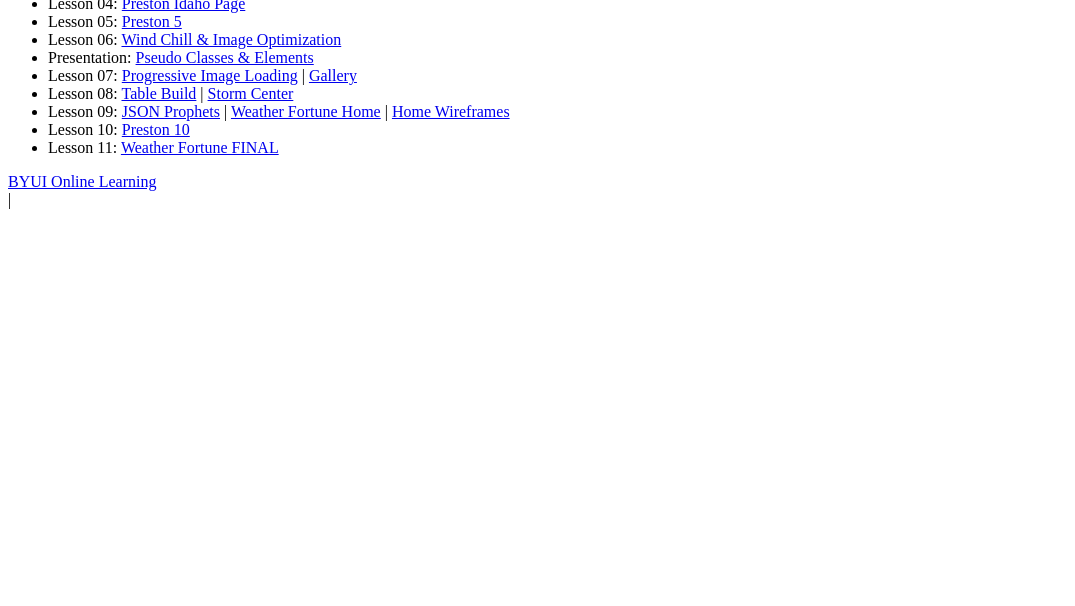
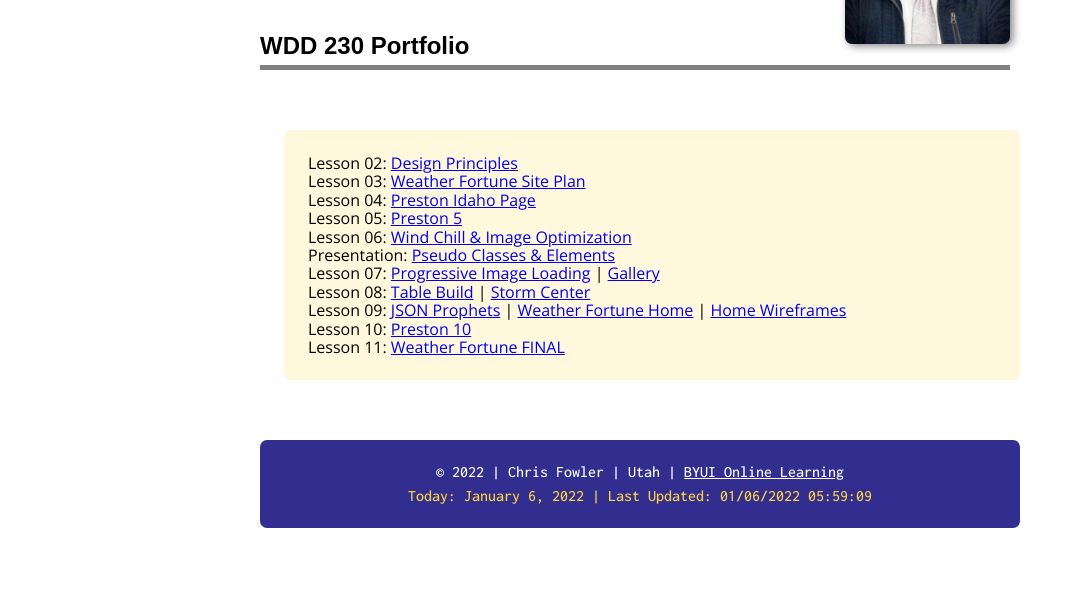
Before and after one commit to cfowl/wdd230, a plain HTML site: page index.html in a window 1280 px wide. Shown: the part 194-800 px from the top of the page, without its empty margins (0-1075 px from the left). Drawn offline with nearby package versions, Linux system fonts and the light colour scheme; the site is published under a folder, as on GitHub Pages, so addresses that start at the root find nothing; a script that the page names is missing; a web font is replaced by a local one.

Commit message:
fixed links

```diff
--- a/index.html
+++ b/index.html
@@ -10,16 +10,16 @@
     <link href="https://fonts.googleapis.com/css2?family=Inconsolata:wght@500&family=Inknut+Antiqua:wght@800&family=Open+Sans&display=swap" rel="stylesheet">
     <!-- ADD MY OWN FAVICON !! -->
     <script src="https://ajax.googleapis.com/ajax/libs/webfont/1.6.26/webfont.js" defer></script>
-    <link rel="stylesheet" href="/lesson1/css/normalize.css">
-    <link rel="stylesheet" href="/lesson1/css/small.css">
-    <link rel="stylesheet" href="/lesson1/css/medium.css">
-    <script src="/lesson1/js/webfontload.js" defer></script>
-    <script src="/lesson1/js/dates.js" defer></script>
+    <link rel="stylesheet" href="lesson1/css/normalize.css">
+    <link rel="stylesheet" href="lesson1/css/small.css">
+    <link rel="stylesheet" href="lesson1/css/medium.css">
+    <script src="lesson1/js/webfontload.js" defer></script>
+    <script src="lesson1/js/dates.js" defer></script>
 </head>
 <body>
 
     <header>
-      <img id="portrait" src="/lesson1/images/myport.jpg" alt="Portrait of Chris Fowler">
+      <img id="portrait" src="lesson1/images/myport.jpg" alt="Portrait of Chris Fowler">
       <h1>Chris Fowler</h1>
     </header>
 
@@ -29,21 +29,21 @@
 
         <nav>
           <ul>
-            <li>Lesson 02: <a href="/wdd230/lesson2/design-principles.html">Design Principles</a></li>
-            <li>Lesson 03: <a href="/wdd230/lesson3/html/index.html">Weather Fortune Site Plan</a></li>
-            <li>Lesson 04: <a href="/wdd230/lesson4/preston-4.html">Preston Idaho Page</a></li>
-            <li>Lesson 05: <a href="/wdd230/lesson5/preston-5.html">Preston 5</a></li>
-            <li>Lesson 06: <a href="/wdd230/lesson6/preston-6.html">Wind Chill & Image Optimization</a></li>
-            <li>Presentation: <a href="/wdd230/lesson1/images/presentation.mp4">Pseudo Classes & Elements</a></li>
-            <li>Lesson 07: <a href="/wdd230/lesson7/lazyload.html">Progressive Image Loading</a> |
-              <a href="/wdd230/lesson7/gallery-7.html">Gallery</a></li>
-            <li>Lesson 08: <a href="/wdd230/lesson8/tablebuild.html">Table Build</a> |
-              <a href="/wdd230/lesson8/stormcenter.html">Storm Center</a></li>
-            <li>Lesson 09: <a href="/wdd230/lesson9/prophets.html">JSON Prophets</a> |
-              <a href="/wdd230/lesson9/index.html">Weather Fortune Home</a> |
-              <a href="/wdd230/lesson9/home-wireframes.html">Home Wireframes</a></li>
-            <li>Lesson 10: <a href="/wdd230/lesson10/preston-10.html">Preston 10</a></li>
-            <li>Lesson 11: <a href="/wdd230/lesson11/index.html">Weather Fortune FINAL</a></li>
+            <li>Lesson 02: <a href="lesson2/design-principles.html">Design Principles</a></li>
+            <li>Lesson 03: <a href="lesson3/html/index.html">Weather Fortune Site Plan</a></li>
+            <li>Lesson 04: <a href="lesson4/preston-4.html">Preston Idaho Page</a></li>
+            <li>Lesson 05: <a href="lesson5/preston-5.html">Preston 5</a></li>
+            <li>Lesson 06: <a href="lesson6/preston-6.html">Wind Chill & Image Optimization</a></li>
+            <li>Presentation: <a href="lesson1/images/presentation.mp4">Pseudo Classes & Elements</a></li>
+            <li>Lesson 07: <a href="lesson7/lazyload.html">Progressive Image Loading</a> |
+              <a href="lesson7/gallery-7.html">Gallery</a></li>
+            <li>Lesson 08: <a href="lesson8/tablebuild.html">Table Build</a> |
+              <a href="lesson8/stormcenter.html">Storm Center</a></li>
+            <li>Lesson 09: <a href="lesson9/prophets.html">JSON Prophets</a> |
+              <a href="lesson9/index.html">Weather Fortune Home</a> |
+              <a href="lesson9/home-wireframes.html">Home Wireframes</a></li>
+            <li>Lesson 10: <a href="lesson10/preston-10.html">Preston 10</a></li>
+            <li>Lesson 11: <a href="lesson11/index.html">Weather Fortune FINAL</a></li>
 
           </ul>
         </nav>
```
